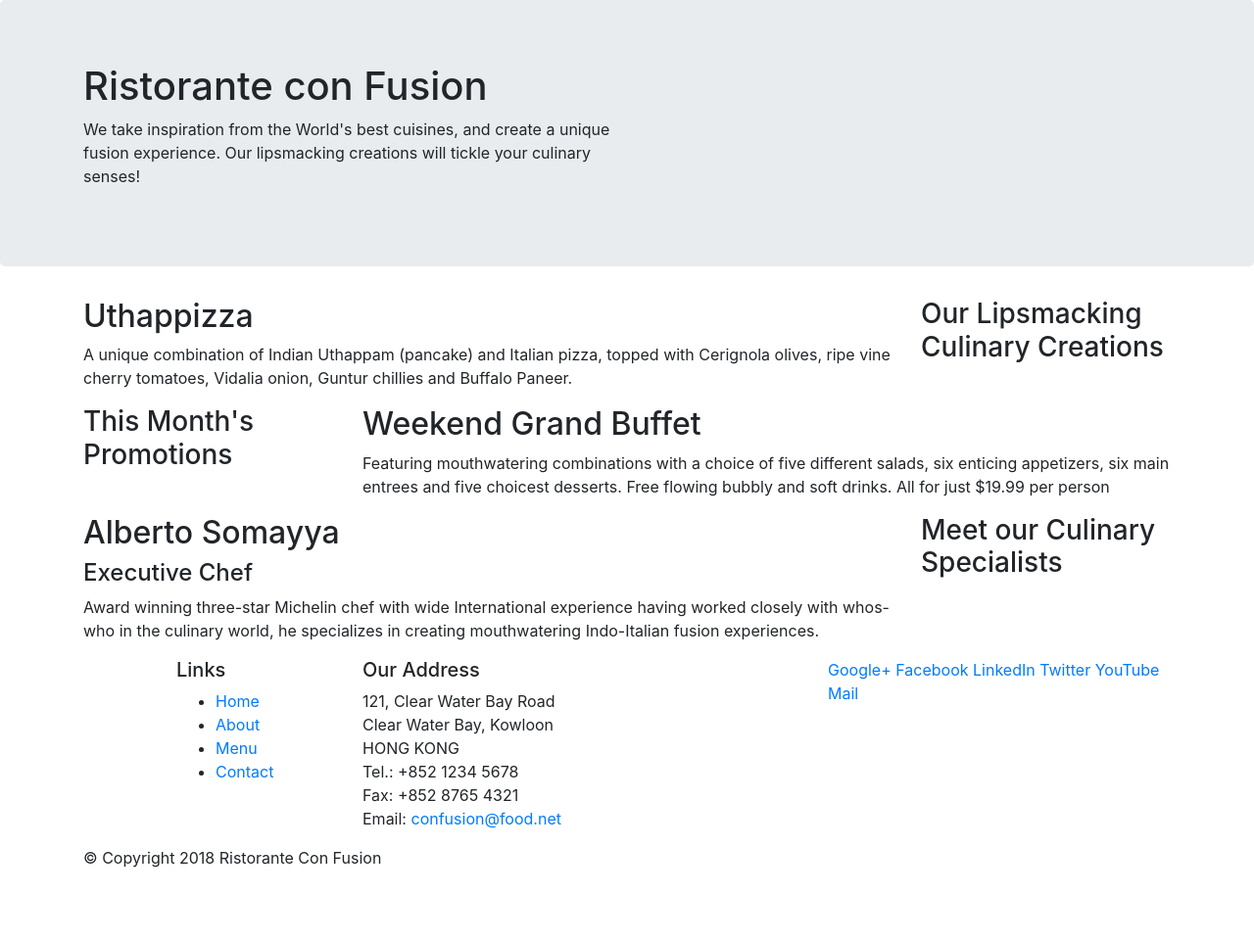
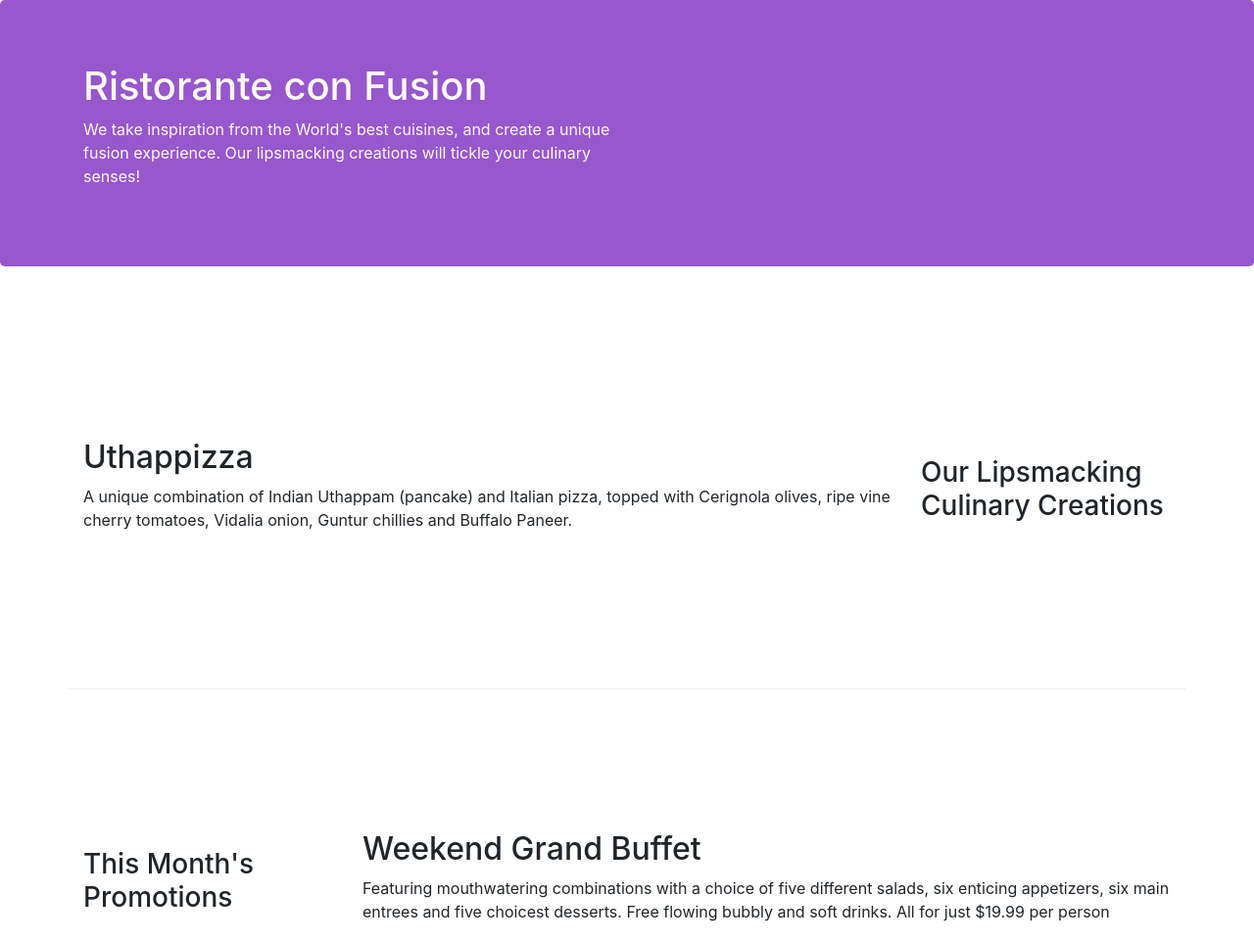
Before and after one commit to Rajinikanthgatti/UI, a website: page index.html in a window 1280 px wide. Shown: the top 962 px of the page at 98% size. Before the commit the page ends 904 px from the top, so only its background shows below. Drawn offline with nearby package versions, Linux system fonts and the light colour scheme.

Commit message:
second bootstrap commit

```diff
--- /dev/null
+++ b/css/styles.css
@@ -0,0 +1,26 @@
+.row-header {
+    margin: 0px auto;
+    padding: 0px auto;
+}
+.row-content {
+    margin: 0px auto;
+    padding: 50px 0px;
+    border-bottom: 1px ridge;
+    min-height: 400px;
+}
+.footer {
+    background-color: #D1C4E9;
+    margin: 0px auto;
+    padding: 20px 0px;
+}
+.head {
+    padding: 70px 30px;
+    margin: 0px auto;
+    background: #9757CD!important;
+    color: floralwhite;
+}
+.address {
+    font-size: 80%;
+    margin: 0px;
+    color: #0F0F0F;
+}
--- a/index.html
+++ b/index.html
@@ -6,6 +6,7 @@
     <meta name="viewport" content="width=device-width, initial-scale=1, shrink-to-fit=no">
     <meta http-equiv="x-ua-compatible" content="ie=edge">
 
+    <link rel="stylesheet" href="css/styles.css">
     <!-- Bootstrap CSS -->
     <link rel="stylesheet" href="node_modules/bootstrap/dist/css/bootstrap.min.css">
     <title>Ristorante Con Fusion</title>
@@ -13,10 +14,10 @@
 
 <body>
 
-    <header class="jumbotron">
+    <header class="jumbotron head">
         <div class="container">
-            <div class="row">
-                <div class="col-12 col-sm-6">
+            <div class="row row-header">
+                <div class="col-12 col-sm-6 align-items-center">
                     <h1>Ristorante con Fusion</h1>
                     <p>We take inspiration from the World's best cuisines, and create a unique fusion experience. Our lipsmacking creations will tickle your culinary senses!</p>
                 </div>
@@ -27,7 +28,7 @@
     </header>
 
     <div class="container">
-        <div class="row">
+        <div class="row row-content align-items-center">
             <div class="col-12 col-sm-4 order-sm-last col-md-3">
                 <h3>Our Lipsmacking Culinary Creations</h3>
             </div>
@@ -38,7 +39,7 @@
         </div>
 
 
-        <div class="row">
+        <div class="row row-content align-items-center">
             <div class="col-12 col-sm-4 col-md-3">
                 <h3>This Month's Promotions</h3>
             </div>
@@ -48,7 +49,7 @@
             </div>
         </div>
 
-        <div class="row">
+        <div class="row row-content align-items-center">
             <div class="col-12 col-sm-4 order-sm-last col-md-3">
                 <h3>Meet our Culinary Specialists</h3>
             </div>
@@ -60,12 +61,12 @@
         </div>
     </div>
 
-    <footer>
+    <footer class="footer">
         <div class="container">
             <div class="row">
                 <div class="col-4 offset-1 col-sm-2">
                     <h5>Links</h5>
-                    <ul>
+                    <ul class="list-unstyled">
                         <li><a href="#">Home</a></li>
                         <li><a href="#">About</a></li>
                         <li><a href="#">Menu</a></li>
@@ -83,8 +84,8 @@
 		              Email: <a href="mailto:confusion@food.net">confusion@food.net</a>
 		           </address>
                 </div>
-                <div class="col-12 col-sm-4">
-                    <div>
+                <div class="col-12 col-sm-4 align-self-center">
+                    <div class="text-center">
                         <a href="http://google.com/+">Google+</a>
                         <a href="http://www.facebook.com/profile.php?id=">Facebook</a>
                         <a href="http://www.linkedin.com/in/">LinkedIn</a>
@@ -94,7 +95,7 @@
                     </div>
                 </div>
            </div>
-           <div class="row">
+           <div class="row justify-content-center">
                 <div class="col-auto">
                     <p>© Copyright 2018 Ristorante Con Fusion</p>
                 </div>
```
